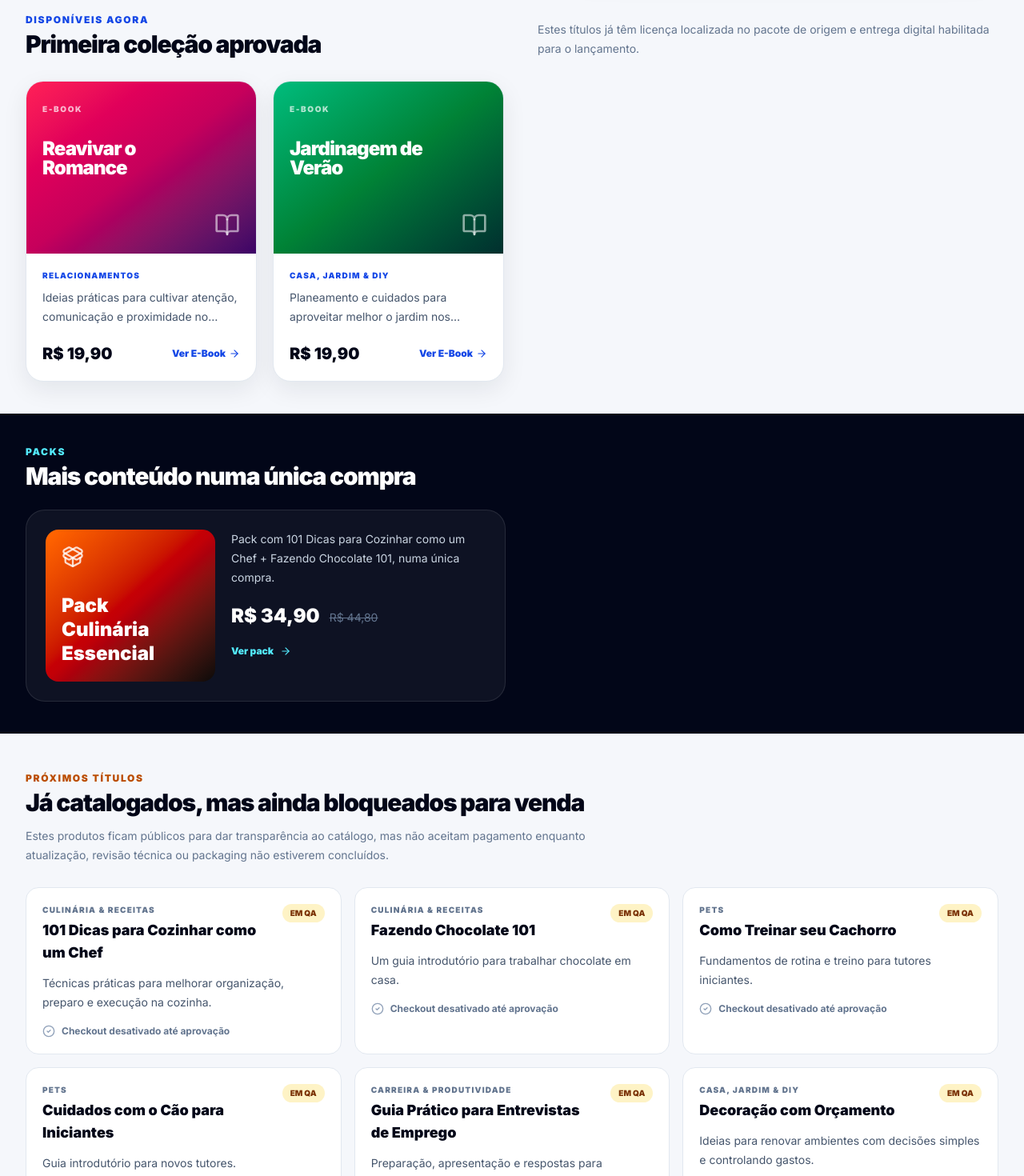
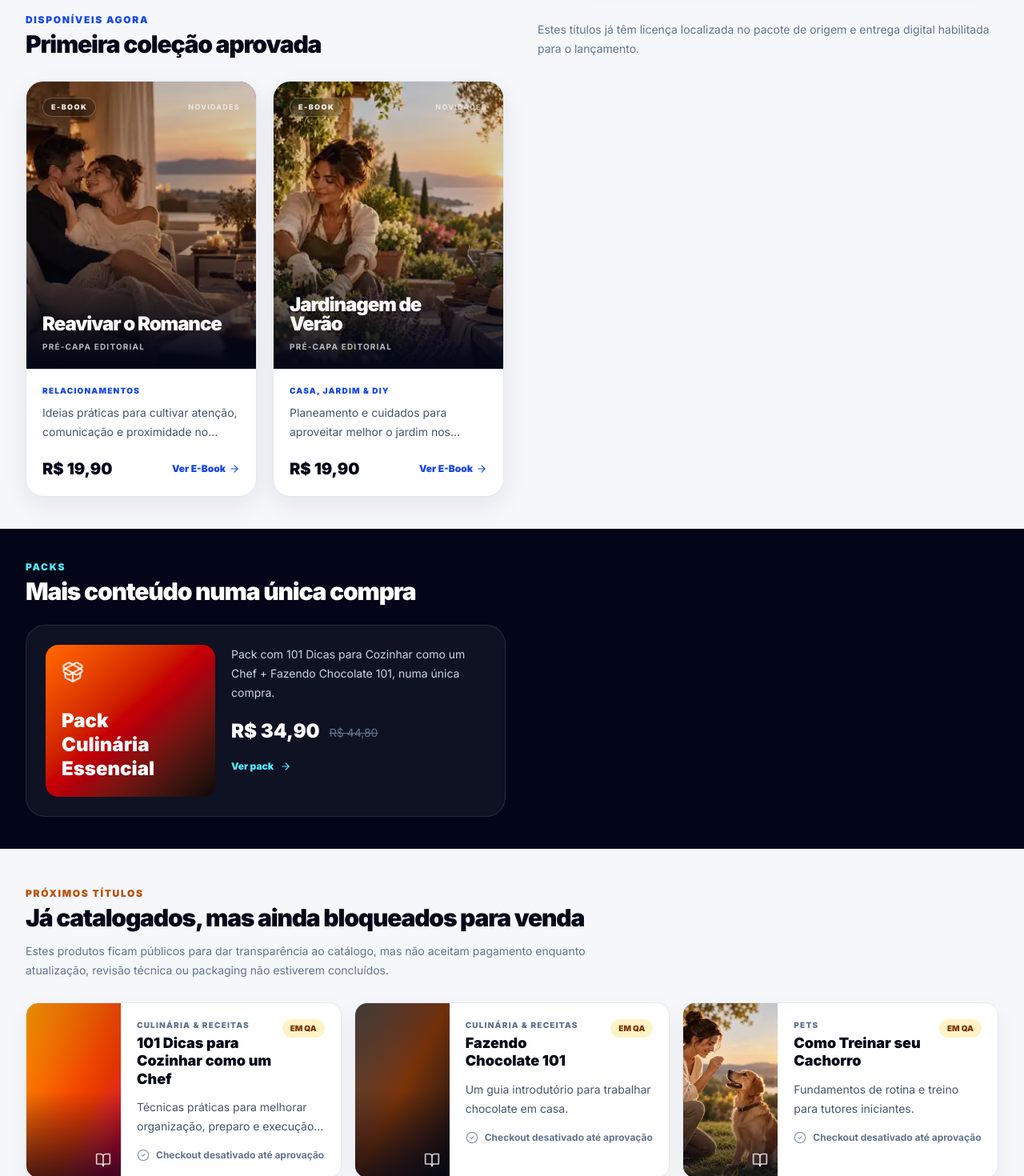
Before and after one commit to nexflowx-hub/novidades-platform, a Next.js app: page /ebooks in a window 1280 px wide. Shown: the part 880-2350 px from the top of the page at 80% size. Built offline with nearby package versions, Linux system fonts and the light colour scheme; a web font is replaced by a local one.

Commit message:
feat(ebooks): redesign cards with photorealistic pre-covers

```diff
--- a/src/app/ebooks/page.tsx
+++ b/src/app/ebooks/page.tsx
@@ -1,4 +1,5 @@
 import type { Metadata } from "next";
+import Image from "next/image";
 import Link from "next/link";
 import {
   ArrowRight,
@@ -123,14 +124,33 @@ export default function EbooksPage() {
               href={`/ebooks/${item.slug}`}
               className="group overflow-hidden rounded-[22px] border border-slate-200 bg-white shadow-[0_10px_30px_rgba(15,23,42,.08)] transition hover:-translate-y-1 hover:shadow-[0_18px_44px_rgba(15,23,42,.14)]"
             >
-              <div className={`relative aspect-[4/3] bg-gradient-to-br ${item.coverTone} p-5 text-white`}>
-                <span className="text-[10px] font-black uppercase tracking-[0.16em] text-white/70">
+              <div className={`relative aspect-[4/5] overflow-hidden bg-gradient-to-br ${item.coverTone} text-white`}>
+                {item.coverImage ? (
+                  <Image
+                    src={item.coverImage}
+                    alt={item.coverAlt ?? item.title}
+                    fill
+                    sizes="(max-width: 640px) 100vw, (max-width: 1024px) 50vw, 25vw"
+                    className="object-cover transition duration-500 group-hover:scale-[1.035]"
+                  />
+                ) : null}
+                <div className="absolute inset-0 bg-gradient-to-t from-slate-950 via-slate-950/15 to-slate-950/15" />
+                <div className="absolute inset-x-0 top-0 flex items-center justify-between p-5">
+                  <span className="rounded-full border border-white/25 bg-black/20 px-2.5 py-1 text-[9px] font-black uppercase tracking-[0.16em] text-white/90 backdrop-blur">
                     E-Book
                   </span>
-                <p className="mt-7 max-w-[90%] text-2xl font-black leading-[1.02] tracking-[-0.04em]">
+                  <span className="text-[9px] font-bold uppercase tracking-[0.14em] text-white/65">
+                    Novidades
+                  </span>
+                </div>
+                <div className="absolute inset-x-0 bottom-0 p-5">
+                  <p className="max-w-[92%] text-2xl font-black leading-[1.02] tracking-[-0.045em] drop-shadow-lg">
                     {item.title}
                   </p>
-                <BookOpen className="absolute bottom-5 right-5 h-8 w-8 text-white/55" />
+                  <p className="mt-2 text-[10px] font-bold uppercase tracking-[0.12em] text-white/70">
+                    Pré-capa editorial
+                  </p>
+                </div>
               </div>
               <div className="p-5">
                 <p className="text-[10px] font-black uppercase tracking-[0.12em] text-blue-700">
@@ -208,23 +228,38 @@ export default function EbooksPage() {
               id={item.categorySlug}
               key={item.slug}
               href={`/ebooks/${item.slug}`}
-              className="rounded-2xl border border-slate-200 bg-white p-5 transition hover:border-blue-300"
+              className="group grid min-h-[190px] grid-cols-[118px_1fr] overflow-hidden rounded-2xl border border-slate-200 bg-white shadow-[0_8px_24px_rgba(15,23,42,.05)] transition hover:-translate-y-0.5 hover:border-blue-300 hover:shadow-[0_14px_34px_rgba(15,23,42,.1)]"
             >
-              <div className="flex items-start justify-between gap-4">
+              <div className={`relative min-h-full overflow-hidden bg-gradient-to-br ${item.coverTone}`}>
+                {item.coverImage ? (
+                  <Image
+                    src={item.coverImage}
+                    alt={item.coverAlt ?? item.title}
+                    fill
+                    sizes="118px"
+                    className="object-cover transition duration-500 group-hover:scale-[1.04]"
+                  />
+                ) : null}
+                <div className="absolute inset-0 bg-gradient-to-t from-slate-950/70 via-transparent to-slate-950/10" />
+                <BookOpen className="absolute bottom-3 right-3 h-5 w-5 text-white/80" />
+              </div>
+              <div className="p-5">
+                <div className="flex items-start justify-between gap-3">
                   <div>
                     <p className="text-[10px] font-black uppercase tracking-[0.12em] text-slate-500">
                       {item.category}
                     </p>
-                  <h3 className="mt-1 text-lg font-black">{item.title}</h3>
+                    <h3 className="mt-1 text-lg font-black leading-tight">{item.title}</h3>
                   </div>
                   <span className="shrink-0 rounded-full bg-amber-100 px-2.5 py-1 text-[10px] font-black text-amber-900">
                     EM QA
                   </span>
                 </div>
-              <p className="mt-3 text-sm leading-6 text-slate-600">{item.subtitle}</p>
+                <p className="mt-3 line-clamp-2 text-sm leading-6 text-slate-600">{item.subtitle}</p>
                 <div className="mt-4 flex items-center gap-2 text-xs font-bold text-slate-500">
                   <CheckCircle2 className="h-4 w-4 text-slate-400" />
                   Checkout desativado até aprovação
+                </div>
               </div>
             </Link>
           ))}
```
Lines whose indentation alone changed are shown as unchanged.
